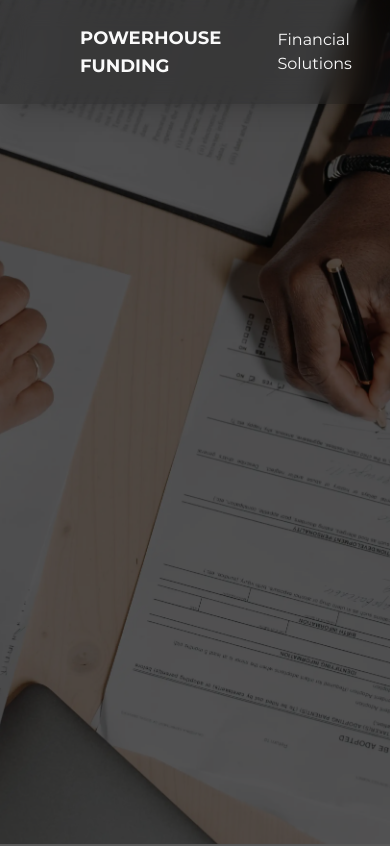
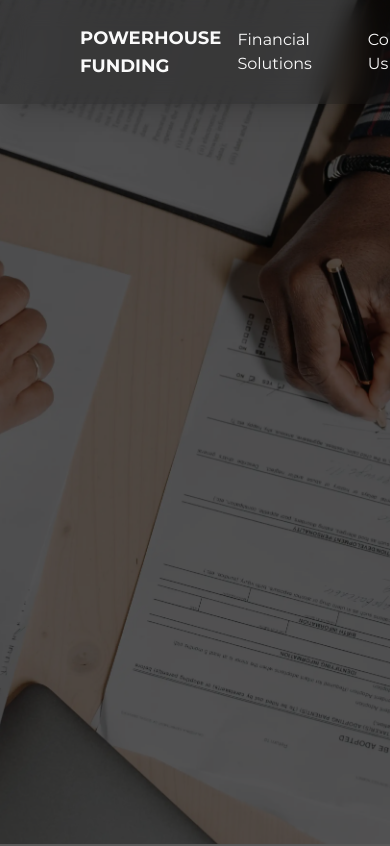
Before and after one commit to dewanwakilahmed/kesef-capital-group-v0, a Next.js app: page /apply-now in a window 390 px wide. Shown: the top 846 px of the page. Built offline with nearby package versions, Linux system fonts and the light colour scheme.

Commit message:
Responsive Design Draft

```diff
--- a/app/globals.css
+++ b/app/globals.css
@@ -4,12 +4,12 @@
 
 @layer components {
   .section {
-    @apply py-16
-    flex
+    @apply flex
     flex-col
-    gap-10
+    gap-2
     justify-center
-    items-center;
+    items-center
+    py-16;
   }
 
   .section-with-bg-img {
@@ -30,7 +30,8 @@
   .section-title {
     @apply text-center
     text-xl
-    font-light;
+    font-light
+    mb-8;
   }
 
   .section-title-with-bg-img {
@@ -42,44 +43,15 @@
     @apply text-gray-800;
   }
 
-  .hero-content {
-    @apply relative
-    h-full
-    flex
-    flex-col
-    gap-5
-    items-center
-    justify-center
-    2xl:max-w-screen-2xl
-    xl:max-w-screen-xl
-    lg:max-w-screen-lg;
-  }
-
-  .hero-headline {
-    @apply text-primary
-    text-center
-    text-4xl
-    font-semibold;
-  }
-
-  .hero-subheadline {
-    @apply text-neutral-50
-    text-center
-    text-xl
-    font-extralight;
-  }
-
   .section-content {
     @apply mx-auto
-    px-20
     grid
-    gap-10
     items-stretch
     justify-center
     relative
-    2xl:max-w-screen-2xl
-    xl:max-w-screen-xl
-    lg:max-w-screen-lg;
+    px-20
+    2xl:gap-20
+    2xl:max-w-screen-2xl;
   }
 
   .card {
@@ -119,4 +91,28 @@
     @apply text-neutral-400
     text-center;
   }
+
+  .hero-content {
+    @apply section-content
+    gap-0;
+  }
+
+  .hero-headline {
+    @apply text-primary
+    text-center
+    font-semibold
+    2xl:text-4xl;
+  }
+
+  .hero-subheadline {
+    @apply text-neutral-50
+    text-center
+    font-extralight
+    mt-1.5
+    2xl:text-2xl;
+  }
+
+  .hero-cta {
+    @apply mt-6;
+  }
 }
--- a/app/page.tsx
+++ b/app/page.tsx
@@ -1,4 +1,7 @@
 'use client';
+
+// CSS Import
+import './home-page.css';
 
 // Section Imports
 import PageHeroSection from '@/components/PageHeroSection';
--- a/components/AboutUsSection.tsx
+++ b/components/AboutUsSection.tsx
@@ -3,7 +3,6 @@
 import { FC } from 'react';
 import Image from 'next/image';
 
-const AboutUsSection: FC = () => {
 const aboutUsItems = [
   {
     title: 'Our Story',
@@ -21,6 +20,7 @@
   },
 ];
 
+const AboutUsSection: FC = () => {
   return (
     <section className='about-us-section section section-with-no-bg-img'>
       <h2 className='about-us-title section-title section-title-with-no-bg-img'>
--- a/components/PageHeroSection.tsx
+++ b/components/PageHeroSection.tsx
@@ -18,20 +18,24 @@
 }) => {
   return (
     <section
-      className={`${solutionTitle}-hero-section section section-with-bg-img h-screen`}
+      className={`${solutionTitle}-hero-section`}
       style={{
         backgroundImage: `url('/images/hero-bg/${solutionTitle}-hero-bg.webp')`,
         backgroundPosition: 'center',
       }}
     >
-      <div className='bg-img-overlay' />
+      <div className={`${solutionTitle}-hero-bg-overlay`} />
 
-      <div className='hero-content'>
-        <h1 className='hero-headline'>{headline}</h1>
+      <div className={`${solutionTitle}-hero-content`}>
+        <h1 className={`${solutionTitle}-hero-headline`}>{headline}</h1>
 
-        <p className='hero-subheadline -mt-2'>{subheadline}</p>
+        <p className={`${solutionTitle}-hero-subheadline`}>{subheadline}</p>
 
-        <Button className='hero-cta mt-2' btnType='primary' goTo='/apply-now'>
+        <Button
+          className={`${solutionTitle}-hero-cta`}
+          btnType='primary'
+          goTo='/apply-now'
+        >
           Apply Now
         </Button>
       </div>
--- a/components/WhyChooseUsSection.tsx
+++ b/components/WhyChooseUsSection.tsx
@@ -32,8 +32,7 @@
 const WhyChooseUsSection: FC = () => {
   return (
     <section
-      className='why-choose-us-section section
-    section-with-bg-img'
+      className='why-choose-us-section section section-with-bg-img'
       style={{
         backgroundImage: `url('/images/why-choose-us-bg/why-choose-us-bg.webp')`,
         backgroundPosition: 'center',
@@ -60,6 +59,7 @@
           </div>
         ))}
       </div>
+
       <Button
         className='why-choose-us-cta relative mt-5'
         btnType='primary'
--- a/components/ui/button/button.css
+++ b/components/ui/button/button.css
@@ -2,7 +2,8 @@
   @apply py-2
   px-4
   rounded
-  transition;
+  transition
+  mx-auto;
 }
 
 .primary {
```
Also changed, not shown: app/home-page.css (added, +29 -0 lines). Lines whose indentation alone changed are shown as unchanged.
